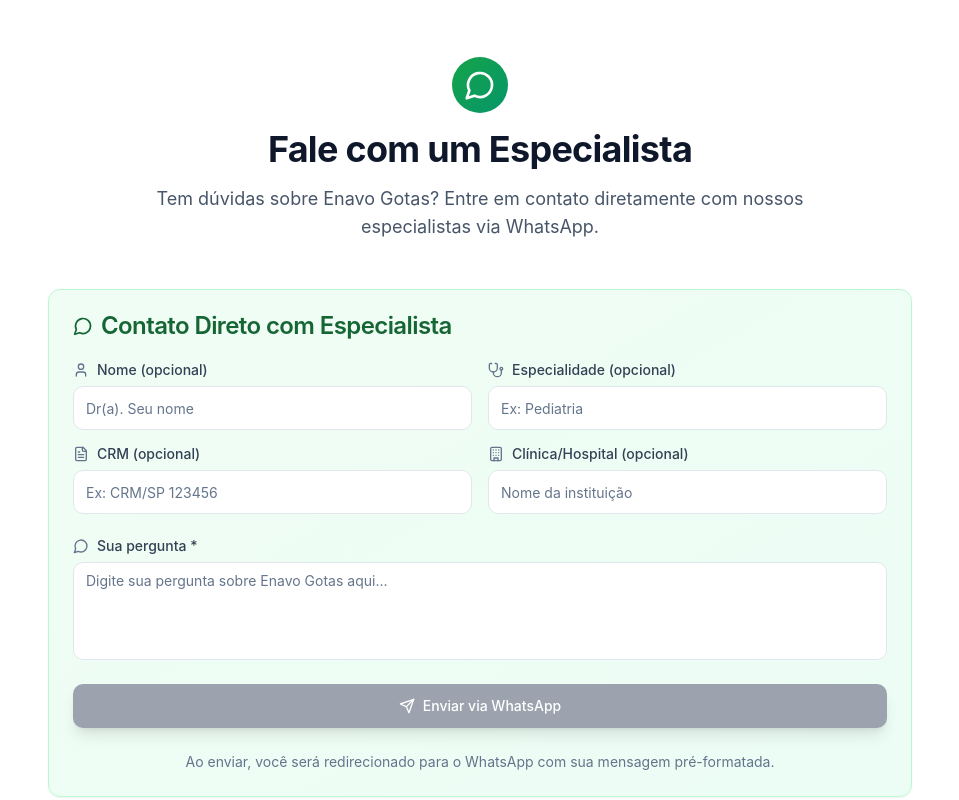
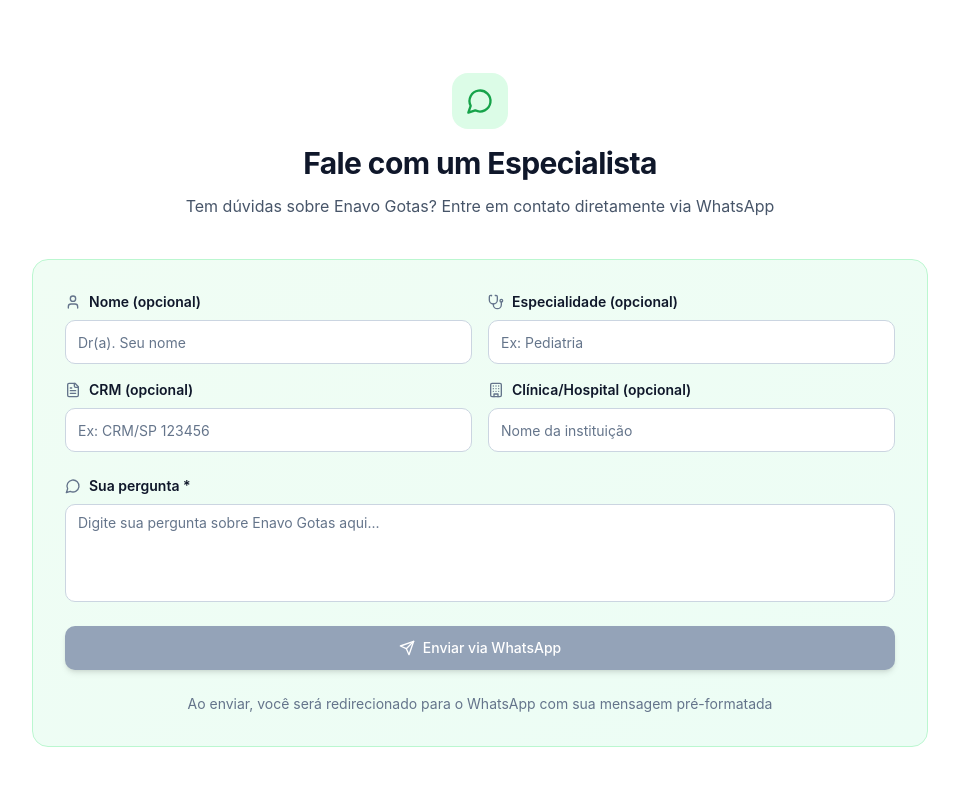
Before and after one commit to leonardogusso/enavo-gotas, a React (Vite) app: page / in a window 1280 px wide. Shown: the part 4820-5620 px from the top of the page, without its empty margins (160-1119 px from the left). Built offline with nearby package versions, Linux system fonts and the light colour scheme.

Commit message:
Update AskRep.tsx

```diff
--- a/src/components/sections/AskRep.tsx
+++ b/src/components/sections/AskRep.tsx
@@ -1,6 +1,5 @@
 import React, { useState } from 'react';
 import { motion } from 'framer-motion';
-import { Card, CardContent, CardHeader, CardTitle } from '@/components/ui/card';
 import { Button } from '@/components/ui/button';
 import { Input } from '@/components/ui/input';
 import { Label } from '@/components/ui/label';
@@ -19,7 +18,7 @@
   const [crm, setCrm] = useState('');
   const [clinic, setClinic] = useState('');
 
-  const professionalNumber = "5511991367425"; // Número do especialista/representante
+  const professionalNumber = "5511991367425";
 
   let message = `Nova pergunta sobre Enavo Gotas (via plataforma digital):\n`;
   if (doctorName) message += `\n- Nome: Dr(a). ${doctorName}`;
@@ -37,22 +36,23 @@
   };
 
   return (
-    <section id="ask-rep" className="mx-auto max-w-4xl px-4 py-16 scroll-mt-24">
+    <section id="ask-rep" className="py-12 md:py-20 px-4 bg-white">
+      <div className="max-w-4xl mx-auto">
         <motion.div
           variants={fadeInUp}
           initial="hidden"
           whileInView="visible"
           viewport={{ once: true, amount: 0.2 }}
-        className="text-center mb-12"
+          className="text-center mb-10"
         >
-        <div className="flex justify-center mb-4">
-          <div className="p-3 bg-gradient-to-br from-green-600 to-emerald-600 rounded-full">
-            <MessageCircle className="h-8 w-8 text-white" />
+          <div className="inline-flex items-center justify-center w-14 h-14 bg-green-100 rounded-2xl mb-4">
+            <MessageCircle className="h-7 w-7 text-green-600" />
           </div>
-        </div>
-        <h2 className="text-3xl md:text-4xl font-bold text-slate-900 mb-4">Fale com um Especialista</h2>
-        <p className="text-lg text-slate-600 max-w-2xl mx-auto">
-          Tem dúvidas sobre Enavo Gotas? Entre em contato diretamente com nossos especialistas via WhatsApp.
+          <h2 className="text-2xl md:text-3xl font-bold text-slate-900 mb-3">
+            Fale com um Especialista
+          </h2>
+          <p className="text-slate-600 max-w-2xl mx-auto">
+            Tem dúvidas sobre Enavo Gotas? Entre em contato diretamente via WhatsApp
           </p>
         </motion.div>
 
@@ -62,51 +62,112 @@
           whileInView="visible"
           viewport={{ once: true, amount: 0.2 }}
         >
-        <Card className="bg-gradient-to-br from-green-50 to-emerald-50 border-green-200">
-          <CardHeader>
-            <CardTitle className="flex items-center space-x-2 text-green-800">
-              <MessageCircle className="h-5 w-5" />
-              <span>Contato Direto com Especialista</span>
-            </CardTitle>
-          </CardHeader>
-          <CardContent className="space-y-6">
+          <div className="bg-gradient-to-br from-green-50 to-emerald-50 border border-green-200 rounded-2xl p-6 md:p-8">
+            <div className="space-y-6">
+              {/* Grid de Inputs */}
               <div className="grid md:grid-cols-2 gap-4">
                 <div className="space-y-2">
-                <Label htmlFor="nome-rep" className="flex items-center space-x-2"><User className="h-4 w-4 text-slate-500" /><span>Nome (opcional)</span></Label>
-                <Input id="nome-rep" type="text" value={doctorName} onChange={handleNameChange} placeholder="Dr(a). Seu nome" />
+                  <Label htmlFor="nome-rep" className="text-sm font-semibold text-slate-900 flex items-center gap-2">
+                    <User className="h-4 w-4 text-slate-500" />
+                    Nome (opcional)
+                  </Label>
+                  <Input
+                    id="nome-rep"
+                    type="text"
+                    value={doctorName}
+                    onChange={handleNameChange}
+                    placeholder="Dr(a). Seu nome"
+                    className="h-11 border-slate-300 focus:border-green-500 focus:ring-1 focus:ring-green-500"
+                  />
                 </div>
+
                 <div className="space-y-2">
-                <Label htmlFor="especialidade-rep" className="flex items-center space-x-2"><Stethoscope className="h-4 w-4 text-slate-500" /><span>Especialidade (opcional)</span></Label>
-                <Input id="especialidade-rep" type="text" value={specialty} onChange={(e) => setSpecialty(e.target.value)} placeholder="Ex: Pediatria" />
+                  <Label htmlFor="especialidade-rep" className="text-sm font-semibold text-slate-900 flex items-center gap-2">
+                    <Stethoscope className="h-4 w-4 text-slate-500" />
+                    Especialidade (opcional)
+                  </Label>
+                  <Input
+                    id="especialidade-rep"
+                    type="text"
+                    value={specialty}
+                    onChange={(e) => setSpecialty(e.target.value)}
+                    placeholder="Ex: Pediatria"
+                    className="h-11 border-slate-300 focus:border-green-500 focus:ring-1 focus:ring-green-500"
+                  />
                 </div>
+
                 <div className="space-y-2">
-                <Label htmlFor="crm-rep" className="flex items-center space-x-2"><FileText className="h-4 w-4 text-slate-500" /><span>CRM (opcional)</span></Label>
-                <Input id="crm-rep" type="text" value={crm} onChange={(e) => setCrm(e.target.value)} placeholder="Ex: CRM/SP 123456" />
+                  <Label htmlFor="crm-rep" className="text-sm font-semibold text-slate-900 flex items-center gap-2">
+                    <FileText className="h-4 w-4 text-slate-500" />
+                    CRM (opcional)
+                  </Label>
+                  <Input
+                    id="crm-rep"
+                    type="text"
+                    value={crm}
+                    onChange={(e) => setCrm(e.target.value)}
+                    placeholder="Ex: CRM/SP 123456"
+                    className="h-11 border-slate-300 focus:border-green-500 focus:ring-1 focus:ring-green-500"
+                  />
                 </div>
+
                 <div className="space-y-2">
-                <Label htmlFor="clinica-rep" className="flex items-center space-x-2"><Building className="h-4 w-4 text-slate-500" /><span>Clínica/Hospital (opcional)</span></Label>
-                <Input id="clinica-rep" type="text" value={clinic} onChange={(e) => setClinic(e.target.value)} placeholder="Nome da instituição" />
+                  <Label htmlFor="clinica-rep" className="text-sm font-semibold text-slate-900 flex items-center gap-2">
+                    <Building className="h-4 w-4 text-slate-500" />
+                    Clínica/Hospital (opcional)
+                  </Label>
+                  <Input
+                    id="clinica-rep"
+                    type="text"
+                    value={clinic}
+                    onChange={(e) => setClinic(e.target.value)}
+                    placeholder="Nome da instituição"
+                    className="h-11 border-slate-300 focus:border-green-500 focus:ring-1 focus:ring-green-500"
+                  />
                 </div>
               </div>
 
+              {/* Textarea */}
               <div className="space-y-2">
-              <Label htmlFor="pergunta-rep" className="flex items-center space-x-2"><MessageCircle className="h-4 w-4 text-slate-500" /><span>Sua pergunta *</span></Label>
-              <Textarea id="pergunta-rep" value={question} onChange={(e) => setQuestion(e.target.value)} rows={4} placeholder="Digite sua pergunta sobre Enavo Gotas aqui..." className="resize-none" />
+                <Label htmlFor="pergunta-rep" className="text-sm font-semibold text-slate-900 flex items-center gap-2">
+                  <MessageCircle className="h-4 w-4 text-slate-500" />
+                  Sua pergunta *
+                </Label>
+                <Textarea
+                  id="pergunta-rep"
+                  value={question}
+                  onChange={(e) => setQuestion(e.target.value)}
+                  rows={4}
+                  placeholder="Digite sua pergunta sobre Enavo Gotas aqui..."
+                  className="resize-none border-slate-300 focus:border-green-500 focus:ring-1 focus:ring-green-500"
+                />
               </div>
 
-            <Button asChild size="lg" className={`w-full ${question ? 'bg-gradient-to-r from-green-600 to-emerald-600 hover:from-green-700 hover:to-emerald-700' : 'bg-gray-400 cursor-not-allowed'} text-white shadow-lg transition-all duration-200`} disabled={!question}>
-              <a href={question ? whatsappUrl : '#'} target="_blank" rel="noreferrer" className="inline-flex items-center justify-center space-x-2">
+              {/* Botão */}
+              <Button
+                asChild
+                size="lg"
+                disabled={!question}
+                className={`w-full ${question ? 'bg-green-600 hover:bg-green-700' : 'bg-slate-400 cursor-not-allowed'} text-white shadow-md transition-all`}
+              >
+                <a
+                  href={question ? whatsappUrl : '#'}
+                  target="_blank"
+                  rel="noreferrer"
+                  className="inline-flex items-center justify-center gap-2"
+                >
                   <Send className="h-4 w-4" />
                   <span>Enviar via WhatsApp</span>
                 </a>
               </Button>
 
-            <div className="text-center">
-              <p className="text-sm text-slate-500">Ao enviar, você será redirecionado para o WhatsApp com sua mensagem pré-formatada.</p>
+              <p className="text-center text-sm text-slate-500">
+                Ao enviar, você será redirecionado para o WhatsApp com sua mensagem pré-formatada
+              </p>
             </div>
-          </CardContent>
-        </Card>
+          </div>
         </motion.div>
+      </div>
     </section>
   );
 }
```
Lines whose indentation alone changed are shown as unchanged.
